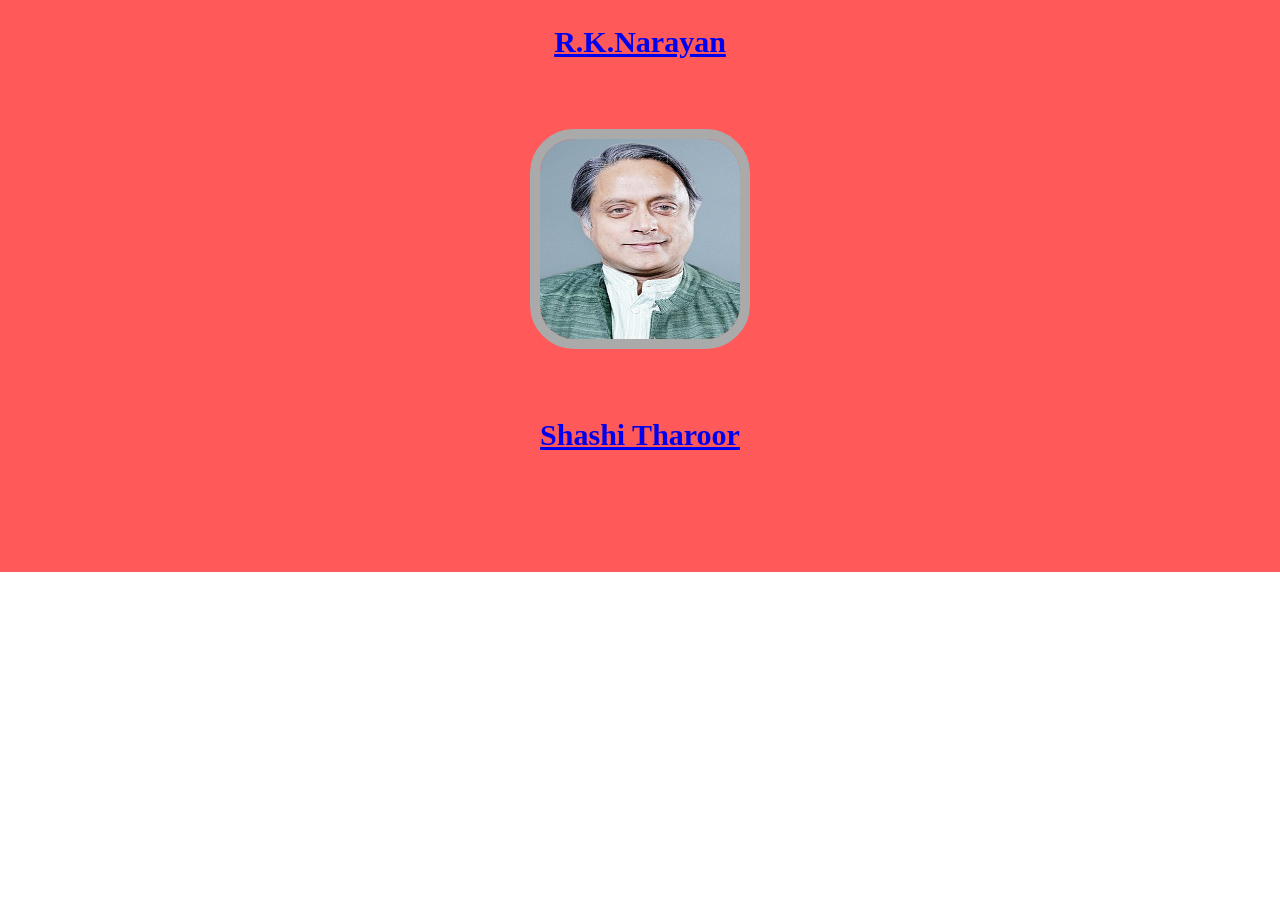
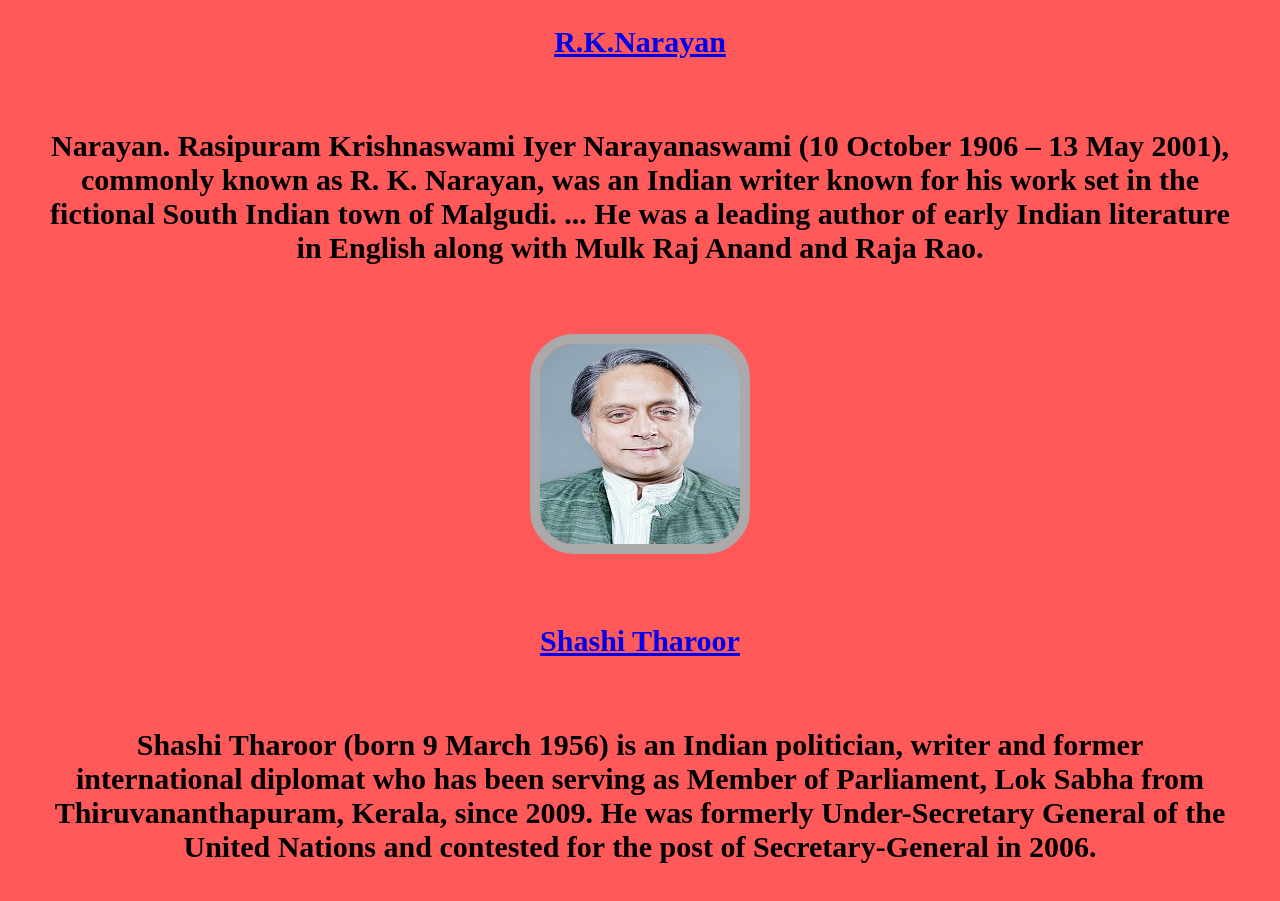
Before and after one commit to 1705070388/MyFav4, a plain HTML site: page index.html in a window 1280 px wide. Shown: the part 6420-7321 px from the top of the page. Before the commit the page ends 6992 px from the top, so only its background shows below. Drawn offline with Linux system fonts and the light colour scheme; a web font is replaced by a local one.

Commit message:
Update index.html

```diff
--- a/index.html
+++ b/index.html
@@ -107,8 +107,10 @@
         <img src="RK_Narayan.jpg" id="rkn">
         <h6>R.K.Narayan</h6>
         </a>
+        <h6>Narayan. Rasipuram Krishnaswami Iyer Narayanaswami (10 October 1906 – 13 May 2001), commonly known as R. K. Narayan, was an Indian writer known for his work set in the fictional South Indian town of Malgudi. ... He was a leading author of early Indian literature in English along with Mulk Raj Anand and Raja Rao.</h6>
         <a href="https://en.wikipedia.org/wiki/Shashi_Tharoor" target="_blank">
         <img src="Shashi_Tharoor_MP.jpg" id="st">
         <h6>Shashi Tharoor</h6>
         </a>
+        <h6>Shashi Tharoor (born 9 March 1956) is an Indian politician, writer and former international diplomat who has been serving as Member of Parliament, Lok Sabha from Thiruvananthapuram, Kerala, since 2009. He was formerly Under-Secretary General of the United Nations and contested for the post of Secretary-General in 2006.</h6>
     </section>
```
